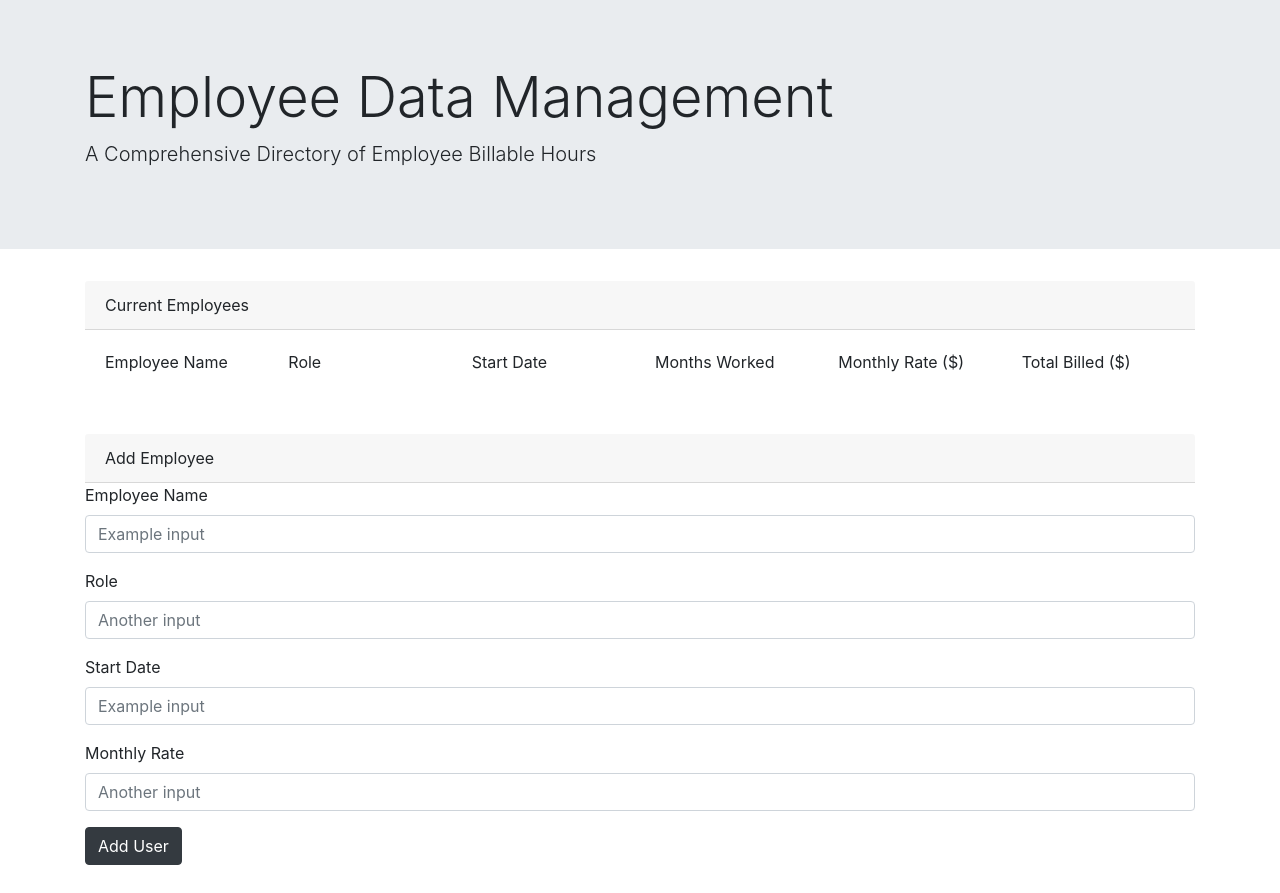
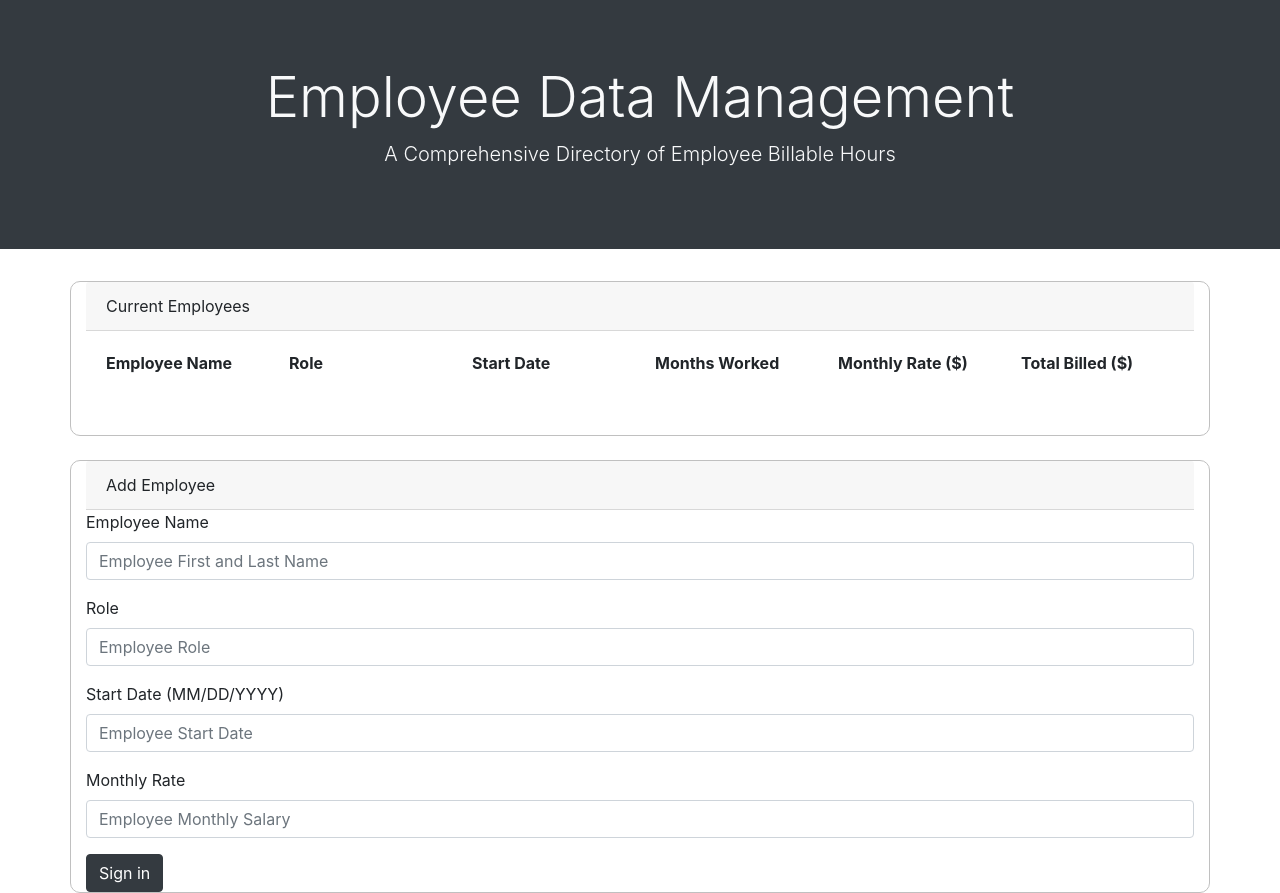
Before and after one commit to timwelsh/time-sheet, a plain HTML site: page assets/index.html in a window 1280 px wide. Before the commit the page ends 865 px from the top, so only its background shows below. Drawn offline with nearby package versions, Linux system fonts and the light colour scheme.

Commit message:
pls work

```diff
--- a/index.html
+++ b/assets/index.html
@@ -1,17 +1,19 @@
 <!doctype html>
 <html>
     <head>
-        <!-- Bootstrap SS -->
+        <!-- Bootstrap CSS -->
         <link rel="stylesheet" href="https://stackpath.bootstrapcdn.com/bootstrap/4.2.1/css/bootstrap.min.css" integrity="sha384-GJzZqFGwb1QTTN6wy59ffF1BuGJpLSa9DkKMp0DgiMDm4iYMj70gZWKYbI706tWS" crossorigin="anonymous">
-        <!-- <link rel="stylesheet" href="style.css"> -->
+
+        <!-- Custom CSS -->
+        <link rel="stylesheet" href="style.css">
 
         <title>Time Sheet</title>
     </head>
 
     <body>
         <header>
-            <div class="jumbotron jumbotron-fluid">
-                <div class="container">
+            <div class="jumbotron jumbotron-fluid text-light bg-dark">
+                <div class="container header">
                     <h1 class="display-4">Employee Data Management</h1>
                     <p class="lead">A Comprehensive Directory of Employee Billable Hours</p>
                 </div>
@@ -43,19 +45,19 @@
                     </div>
                 </div>
             </div>
-            <div class="card-body person-1">
+            <div class="card-body employee">
                 <div class="row">
                     <!-- Employee Name -->
-                    <div class="col-md employee-display"></div>
+                    <div class="col-md" id="employee-display"></div>
 
                     <!-- Start Date -->
-                    <div class="col-md startdate-display"></div>
+                    <div class="col-md" id="startdate-display"></div>
 
                     <!-- Role -->
-                    <div class="col-md role-display"></div>
+                    <div class="col-md" id="role-display"></div>
 
                     <!-- Monthly Rate -->
-                    <div class="col-md rate-display"></div>
+                    <div class="col-md" id="rate-display"></div>
 
                     <div class="col-md"></div>
 
@@ -63,6 +65,7 @@
                 </div>
             </div>
         </div>
+        <br>
         <div class="container">
             <form>
                 <div class="card-header">
@@ -70,21 +73,21 @@
                 </div>
                 <div class="form-group">
                     <label for="formGroupExampleInput">Employee Name</label>
-                    <input type="text" class="form-control" id="employee" placeholder="Example input">
+                    <input type="text" class="form-control" id="employee-input" placeholder="Employee First and Last Name">
                 </div>
                 <div class="form-group">
                     <label for="formGroupExampleInput2">Role</label>
-                    <input type="text" class="form-control" id="startDate" placeholder="Another input">
+                    <input type="text" class="form-control" id="startDate-input" placeholder="Employee Role">
                 </div>
                 <div class="form-group">
-                    <label for="formGroupExampleInput">Start Date</label>
-                    <input type="text" class="form-control" id="role" placeholder="Example input">
+                    <label for="formGroupExampleInput">Start Date (MM/DD/YYYY)</label>
+                    <input type="text" class="form-control" id="role-input" placeholder="Employee Start Date">
                 </div>
                 <div class="form-group">
                     <label for="formGroupExampleInput2">Monthly Rate</label>
-                    <input type="text" class="form-control" id="rate" placeholder="Another input">
+                    <input type="text" class="form-control" id="rate-input" placeholder="Employee Monthly Salary">
                 </div>
-                <button type="submit" class="btn btn-dark">Add User</button>
+                <button type="submit" class="btn btn-dark">Sign in</button>
             </form>
         </div>
     </body>
--- /dev/null
+++ b/assets/style.css
@@ -0,0 +1,16 @@
+.container {
+    border: 0.5px solid #C0C0C0;
+    border-radius: 10px;
+}
+
+.header {
+    border: none;
+}
+
+.jumbotron {
+    text-align: center;
+}
+
+.employee-info {
+    font-weight: bold;
+}
```
